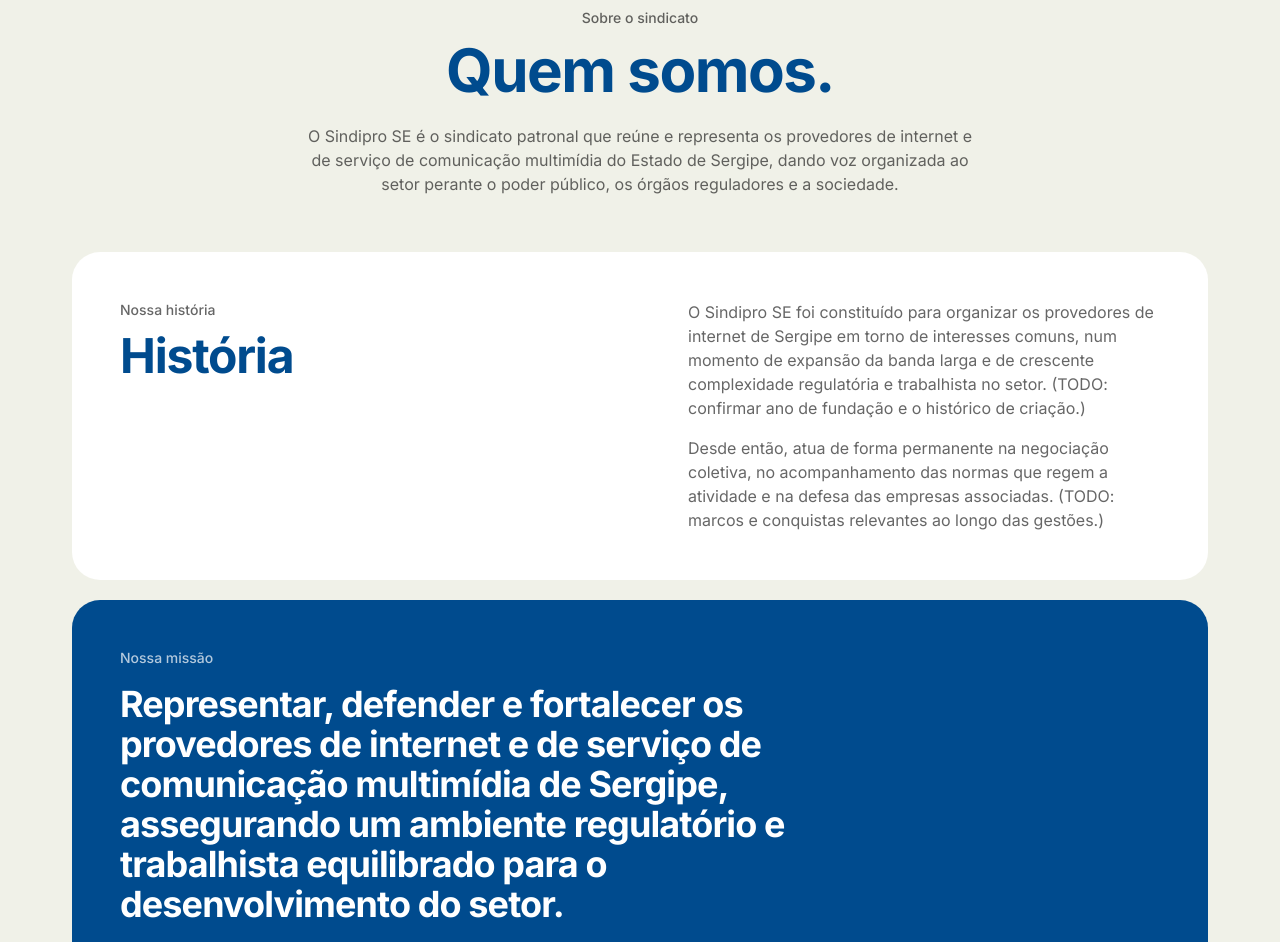
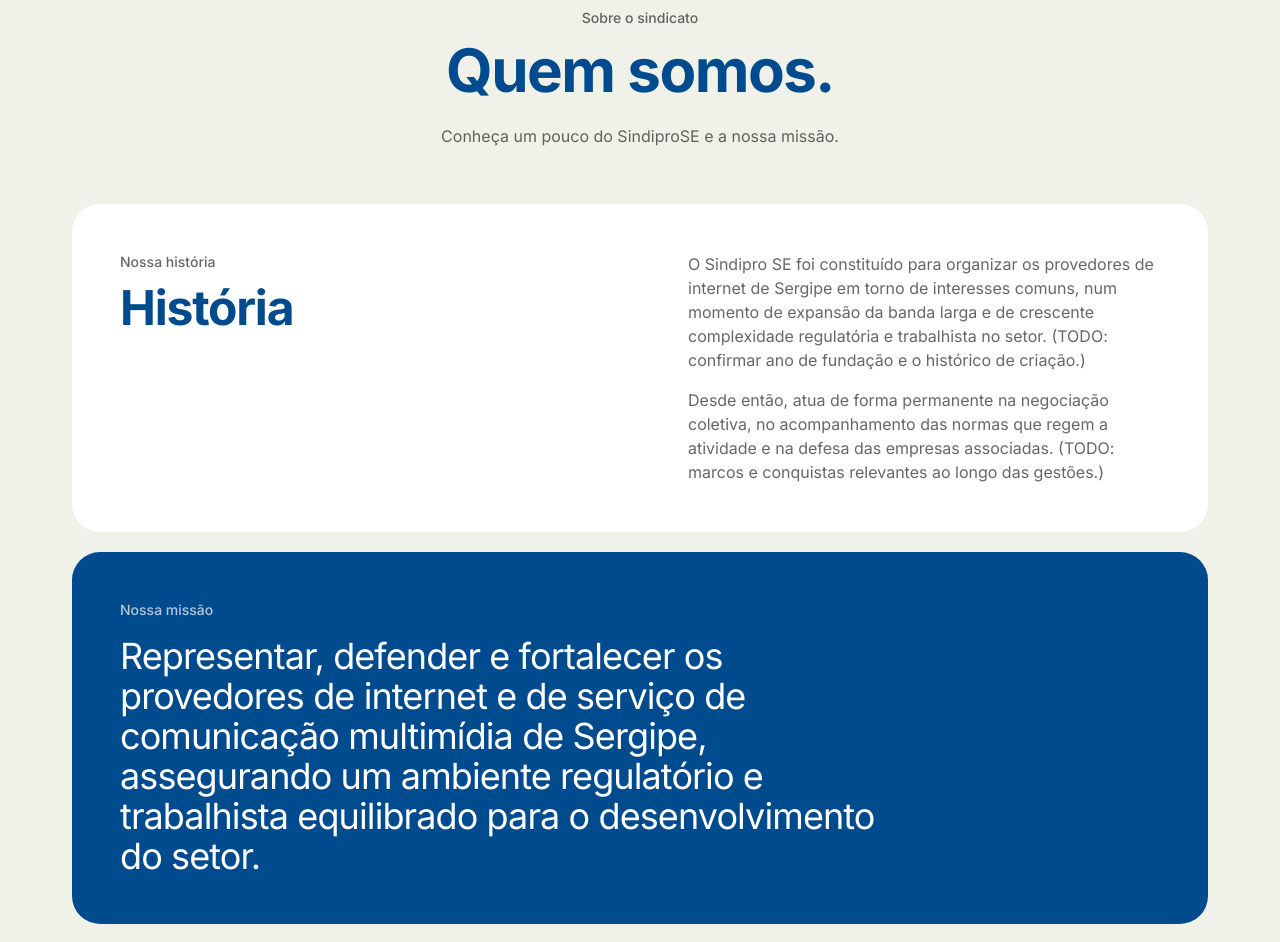
Before and after one commit to MarcellyGuimaraes/sindipro, a Next.js app: page /sobre/quem-somos in a window 1280 px wide. Shown: the part 160-1102 px from the top of the page. Built offline with nearby package versions, Linux system fonts and the light colour scheme.

Commit message:
ajustes finais pagina institucional

```diff
--- a/app/(site)/sobre/quem-somos/page.tsx
+++ b/app/(site)/sobre/quem-somos/page.tsx
@@ -30,7 +30,7 @@
               Quem somos.
             </>
           }
-          lead="O Sindipro SE é o sindicato patronal que reúne e representa os provedores de internet e de serviço de comunicação multimídia do Estado de Sergipe, dando voz organizada ao setor perante o poder público, os órgãos reguladores e a sociedade."
+          lead="Conheça um pouco do SindiproSE e a nossa missão."
         />
 
         {/* História — card branco dividido */}
@@ -63,7 +63,7 @@
         {/* Missão — declaração em destaque sobre brand */}
         <div className="mt-5 rounded-[28px] bg-brand p-8 font-inter text-white md:p-12">
           <p className="text-sm font-medium text-white/70">Nossa missão</p>
-          <p className="mt-4 max-w-3xl text-2xl font-bold leading-snug tracking-tight md:text-4xl">
+          <p className="mt-4 max-w-3xl text-2xl leading-snug tracking-tight md:text-4xl">
             Representar, defender e fortalecer os provedores de internet e de
             serviço de comunicação multimídia de Sergipe, assegurando um
             ambiente regulatório e trabalhista equilibrado para o
```
